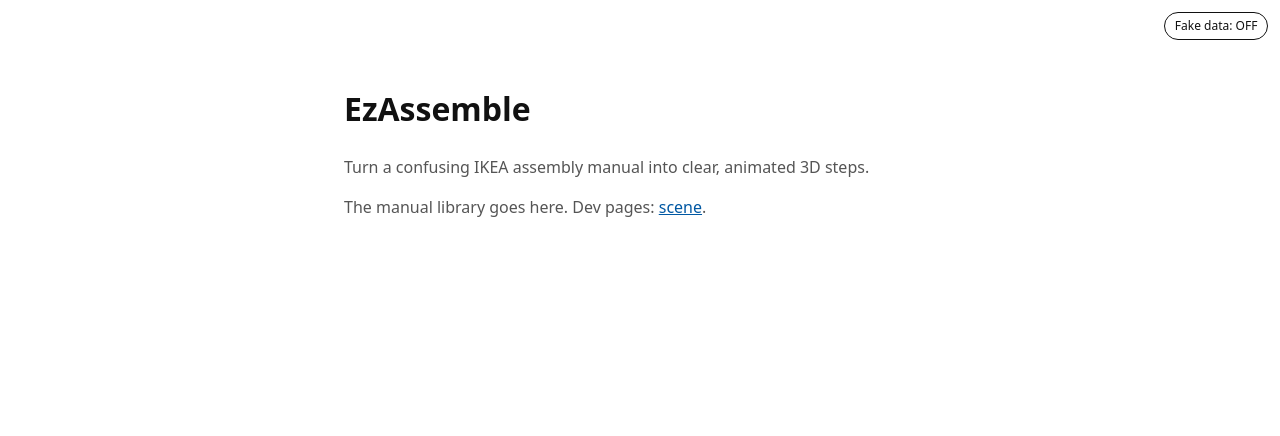
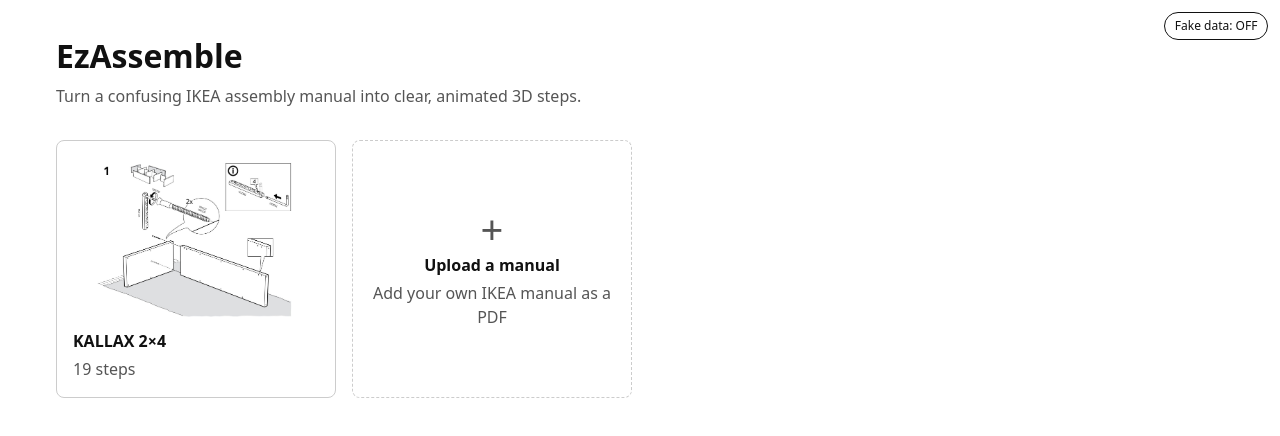
Before and after one commit to karansgotit/EzAssemble, a Next.js app: page / in a window 1280 px wide. Shown: the top 436 px of the page. Built offline with nearby package versions, Linux system fonts and the light colour scheme.

Commit message:
SMI-02: add library page, manual page and validated manual loader

```diff
--- /dev/null
+++ b/app/components/ErrorScreen.module.css
@@ -0,0 +1,28 @@
+.screen {
+  max-width: 48rem;
+  margin: 3rem auto;
+  padding: 1.5rem;
+  border: 2px solid #b00020;
+  border-radius: 0.5rem;
+  background: #fff0f1;
+  color: #5c0011;
+}
+
+.screen h1 {
+  margin: 0 0 1rem;
+  font-size: 1.25rem;
+}
+
+.screen ul {
+  margin: 0 0 1.5rem;
+  padding-left: 1.25rem;
+}
+
+.screen li {
+  overflow-wrap: anywhere;
+}
+
+.screen a {
+  color: #5c0011;
+  font-weight: 600;
+}
--- /dev/null
+++ b/app/components/ErrorScreen.tsx
@@ -0,0 +1,17 @@
+import Link from "next/link";
+import styles from "./ErrorScreen.module.css";
+
+/** The red error screen: shown instead of a blank page whenever loaded data is missing or invalid (FR-02). */
+export function ErrorScreen({ title, errors }: { title: string; errors: string[] }) {
+  return (
+    <main className={styles.screen} role="alert">
+      <h1>{title}</h1>
+      <ul>
+        {errors.map((error, i) => (
+          <li key={i}>{error}</li>
+        ))}
+      </ul>
+      <Link href="/">← Back to the library</Link>
+    </main>
+  );
+}
--- /dev/null
+++ b/app/library.module.css
@@ -0,0 +1,89 @@
+/* Placeholder look. The Claude Design tokens and layout are applied in SMI-11. */
+.page {
+  max-width: 76rem;
+  margin: 0 auto;
+  padding: 2rem 1.5rem;
+}
+
+.header h1 {
+  margin: 0;
+}
+
+.header p {
+  margin: 0.25rem 0 2rem;
+  color: var(--color-muted);
+}
+
+.grid {
+  display: grid;
+  grid-template-columns: repeat(auto-fill, minmax(15rem, 1fr));
+  gap: 1rem;
+  margin: 0;
+  padding: 0;
+  list-style: none;
+}
+
+.card {
+  display: flex;
+  flex-direction: column;
+  gap: 0.25rem;
+  height: 100%;
+  min-height: 16rem;
+  padding: 1rem;
+  border: 1px solid #cccccc;
+  border-radius: 0.5rem;
+  background: var(--color-bg);
+  color: var(--color-text);
+  text-decoration: none;
+}
+
+.card:hover,
+.card:focus-visible {
+  border-color: var(--color-accent);
+  outline: 2px solid var(--color-accent);
+  outline-offset: 0;
+}
+
+.card img {
+  width: 100%;
+  height: 10rem;
+  margin-bottom: 0.5rem;
+  object-fit: contain;
+  background: #ffffff;
+}
+
+.card span {
+  color: var(--color-muted);
+}
+
+.loading {
+  justify-content: center;
+  align-items: center;
+  color: var(--color-muted);
+}
+
+.upload {
+  justify-content: center;
+  align-items: center;
+  border-style: dashed;
+  text-align: center;
+}
+
+.plus {
+  font-size: 2.5rem;
+  line-height: 1;
+  color: var(--color-accent);
+}
+
+.back {
+  display: block;
+  max-width: 76rem;
+  margin: 0 auto;
+  padding: 1rem 1.5rem 0;
+}
+
+.status {
+  padding: 4rem 1.5rem;
+  text-align: center;
+  color: var(--color-muted);
+}
--- a/app/page.tsx
+++ b/app/page.tsx
@@ -1,14 +1,58 @@
+"use client";
+
 import Link from "next/link";
+import { useEffect, useState } from "react";
+import { type Loaded, loadLibrary, manualBaseUrl } from "@/client/loadManual";
+import type { LibraryIndex } from "@/schema";
+import { ErrorScreen } from "./components/ErrorScreen";
+import styles from "./library.module.css";
 
-// Placeholder. The library (manual cards + "Upload a manual") lands in SMI-02.
-export default function HomePage() {
+/** The library: every saved manual, plus a card that leads to the upload page (FR-01, FR-03). */
+export default function LibraryPage() {
+  const [library, setLibrary] = useState<Loaded<LibraryIndex> | null>(null);
+
+  useEffect(() => {
+    let cancelled = false;
+    loadLibrary().then((result) => {
+      if (!cancelled) setLibrary(result);
+    });
+    return () => {
+      cancelled = true;
+    };
+  }, []);
+
+  if (library && !library.ok) return <ErrorScreen title="The manual library couldn't be loaded" errors={library.errors} />;
+
   return (
-    <main className="placeholder">
-      <h1>EzAssemble</h1>
-      <p>Turn a confusing IKEA assembly manual into clear, animated 3D steps.</p>
-      <p>
-        The manual library goes here. Dev pages: <Link href="/dev/scene">scene</Link>.
-      </p>
+    <main className={styles.page}>
+      <header className={styles.header}>
+        <h1>EzAssemble</h1>
+        <p>Turn a confusing IKEA assembly manual into clear, animated 3D steps.</p>
+      </header>
+
+      <ul className={styles.grid} aria-busy={library === null}>
+        {library === null && <li className={`${styles.card} ${styles.loading}`}>Loading manuals…</li>}
+        {library?.data.map((manual) => (
+          <li key={manual.id}>
+            <Link className={styles.card} href={`/m/${manual.id}`}>
+              <img src={manualBaseUrl(manual.id) + manual.thumbnail} alt="" />
+              <strong>{manual.title}</strong>
+              <span>
+                {manual.stepCount} {manual.stepCount === 1 ? "step" : "steps"}
+              </span>
+            </Link>
+          </li>
+        ))}
+        <li>
+          <Link className={`${styles.card} ${styles.upload}`} href="/upload">
+            <span className={styles.plus} aria-hidden="true">
+              +
+            </span>
+            <strong>Upload a manual</strong>
+            <span>Add your own IKEA manual as a PDF</span>
+          </Link>
+        </li>
+      </ul>
     </main>
   );
 }
--- /dev/null
+++ b/client/loadManual.ts
@@ -0,0 +1,55 @@
+// Loads the saved library: static JSON under public/manuals/. No AI calls.
+// Everything is validated with Zod before the app uses it; failures come back as readable messages.
+import type { z } from "zod";
+import { LibraryIndex, SavedManual } from "@/schema";
+
+export type Loaded<T> = { ok: true; data: T } | { ok: false; errors: string[] };
+
+type Fetcher = (url: string) => Promise<Response>;
+
+const MANUAL_ID = /^[a-z0-9-]{1,40}$/;
+const browserFetch: Fetcher = (url) => fetch(url);
+
+/** Folder a manual's files are served from, e.g. "/manuals/kallax/". Crop paths are relative to it. */
+export function manualBaseUrl(id: string): string {
+  return `/manuals/${id}/`;
+}
+
+async function loadJson<T>(url: string, schema: z.ZodType<T>, what: string, fetcher: Fetcher): Promise<Loaded<T>> {
+  let response: Response;
+  try {
+    response = await fetcher(url);
+  } catch {
+    return { ok: false, errors: [`Couldn't load ${what}. Check your connection and try again.`] };
+  }
+  if (response.status === 404) return { ok: false, errors: [`${what} was not found (${url}).`] };
+  if (!response.ok) return { ok: false, errors: [`Couldn't load ${what} (the server answered ${response.status}).`] };
+
+  let json: unknown;
+  try {
+    json = await response.json();
+  } catch {
+    return { ok: false, errors: [`${what} is not valid JSON (${url}).`] };
+  }
+  const parsed = schema.safeParse(json);
+  if (!parsed.success) {
+    const problems = parsed.error.issues.map((issue) => (issue.path.length ? `${issue.path.join(".")}: ${issue.message}` : issue.message));
+    return { ok: false, errors: [`${what} has ${problems.length} problem${problems.length === 1 ? "" : "s"} (${url}):`, ...problems] };
+  }
+  return { ok: true, data: parsed.data };
+}
+
+/** The list of saved manuals shown on the home page. */
+export function loadLibrary(fetcher: Fetcher = browserFetch): Promise<Loaded<LibraryIndex>> {
+  return loadJson("/manuals/index.json", LibraryIndex, "The manual library", fetcher);
+}
+
+/** One saved manual: the raw AI output, exactly as stored. */
+export async function loadManual(id: string, fetcher: Fetcher = browserFetch): Promise<Loaded<SavedManual>> {
+  if (!MANUAL_ID.test(id)) return { ok: false, errors: [`"${id}" is not a valid manual id.`] };
+  const loaded = await loadJson(`${manualBaseUrl(id)}manual.json`, SavedManual, `The manual "${id}"`, fetcher);
+  if (loaded.ok && loaded.data.id !== id) {
+    return { ok: false, errors: [`The file for "${id}" says it is the manual "${loaded.data.id}".`] };
+  }
+  return loaded;
+}
```
Also changed, not shown: app/m/[id]/page.tsx (added, +39 -0 lines), app/upload/page.tsx (added, +14 -0 lines), client/sceneManualFor.ts (added, +18 -0 lines), 1 other file (tests, documents, lock files or other folders).
